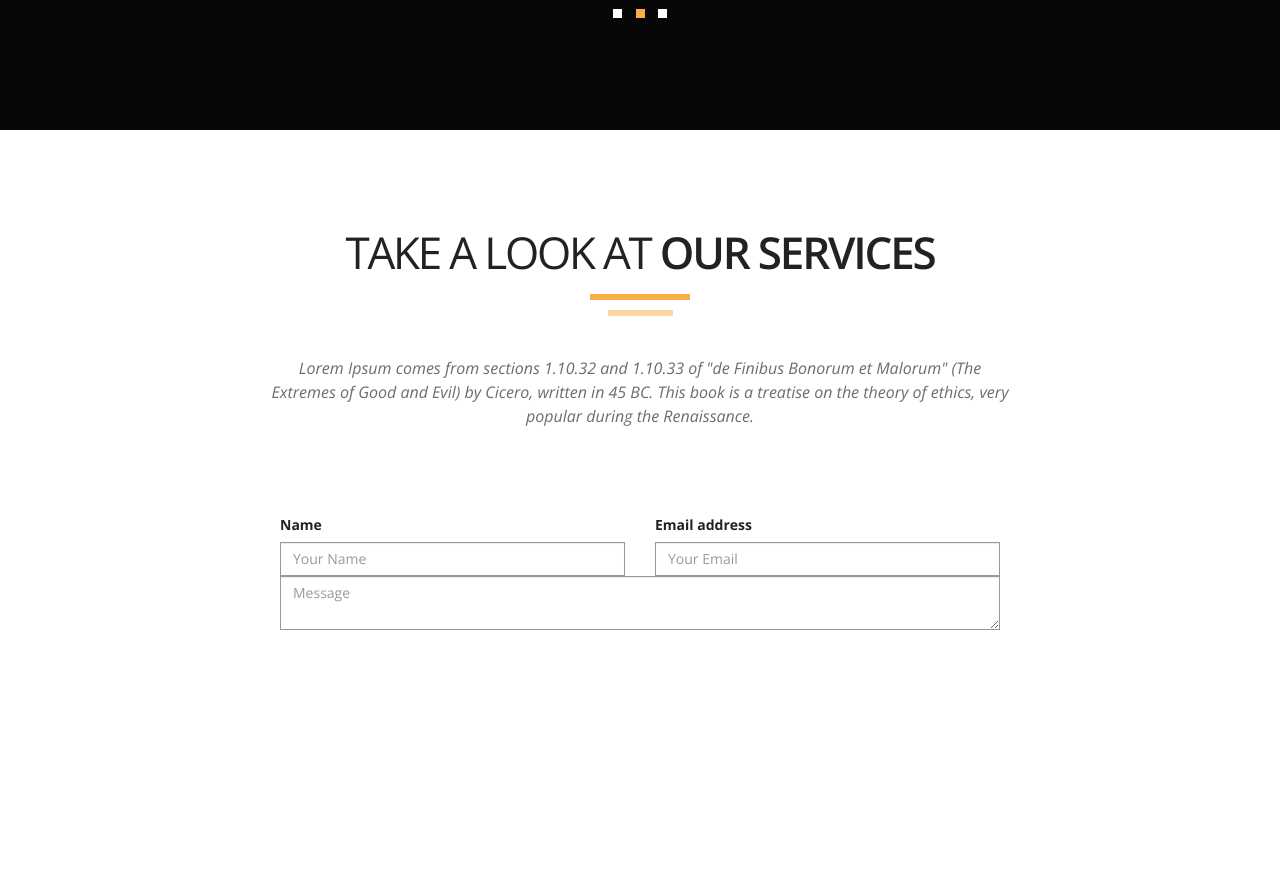
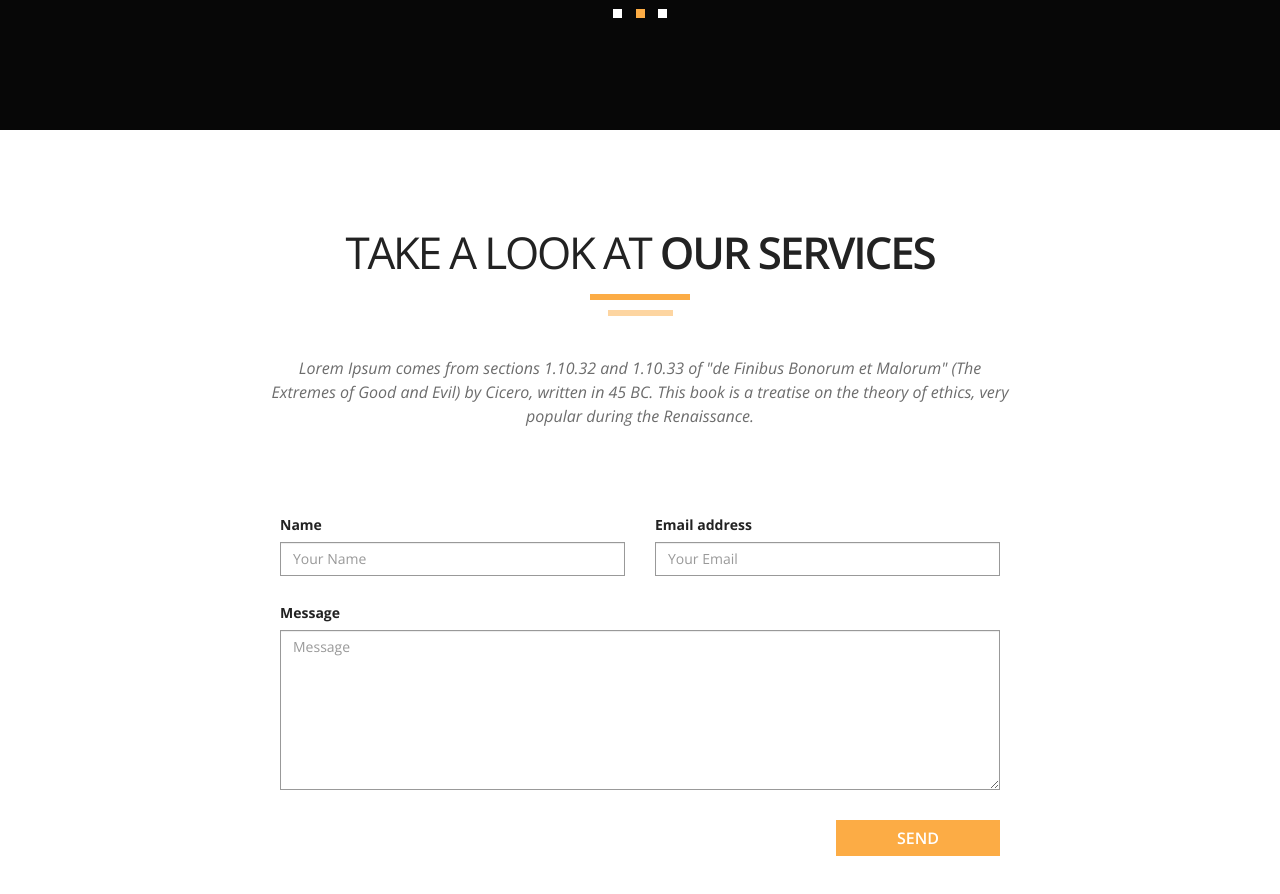
Before and after one commit to Lialichev/spirit8-LP, a website: page app/index.html in a window 1280 px wide. Shown: the part 5140-6034 px from the top of the page. Before the commit the page ends 5855 px from the top, so only its background shows below. Drawn offline with nearby package versions, Linux system fonts and the light colour scheme.

Commit message:
add section contact-us

```diff
--- a/app/css/style.css
+++ b/app/css/style.css
@@ -90,19 +90,37 @@ button {
 }
 
 .btn {
-    padding: 17px 22px;
-    -webkit-border-radius: 3px;
-            border-radius: 3px;
     line-height: 0;
-    font-size: 12px;
     font-weight: 600;
+    text-transform: uppercase;
 }
 
 .btn.btn-default {
+    -webkit-border-radius: 3px;
+            border-radius: 3px;
+    font-size: 12px;
     background-color: #fff;
+    padding: 17px 22px;
     color: #616161;
-    text-transform: uppercase;
     border-color: #7f7f7f;
+}
+
+.btn.btn-default:hover {
+    background-color: #fcac45;
+}
+
+.btn.btn-contact {
+    font-size: 16px;
+    color: #ffffff;
+    padding: 17px 60px;
+    background-color: #fcac45;
+    -webkit-border-radius: 0;
+            border-radius: 0;
+}
+
+.btn.btn-contact:hover {
+    background-color: #999;
+    color: #000;
 }
 
 .line {
@@ -296,10 +314,6 @@ header {
     margin-top: 50px;
 }
 
-.btn:hover {
-    background-color: #fcac45;
-}
-
 .line.min-line {
     width: 65px;
     margin: 10px auto 0;
@@ -477,20 +491,32 @@ header {
     margin: 0 auto;
 }
 
-.contact-us label{
+.contact-us label {
     display: block;
     text-align: left;
     margin-bottom: 10px;
 }
 
-.form-inline .form-control{
+.form-inline .form-control {
     width: 100%;
     -webkit-border-radius: 0;
             border-radius: 0;
     border-color: #999;
 }
 
-.form-control:focus{
+.form-control:focus {
     -webkit-box-shadow: none;
             box-shadow: none;
 }
+
+.contact-us form textarea {
+    min-height: 160px;
+}
+
+.contact-us .textarea-wrap {
+    margin: 30px 0;
+}
+
+.contact-us .form-group button{
+    margin-right: 15px;
+}
--- a/app/index.html
+++ b/app/index.html
@@ -675,14 +675,14 @@
                 </div>
             </div>
     </section>
-    <section class="contact-us default-section text-center black-text">
+    <section class="contact-us default-section black-text">
         <div class="container">
-            <div class="text-title">
+            <div class="text-title text-center ">
                 <p>take a look at <span>our services</span></p>
             </div>
             <div class="line"></div>
             <div class="line min-line"></div>
-            <div class="default-description">
+            <div class="default-description text-center ">
                 <p>Lorem Ipsum comes from sections 1.10.32 and 1.10.33 of "de Finibus Bonorum et Malorum" (The Extremes
                     of Good and Evil) by Cicero, written in 45 BC. This book is a treatise on the theory of ethics, very
                     popular during the Renaissance. </p>
@@ -691,16 +691,20 @@
                 <form class="form-inline">
                     <div class="col-md-8 col-md-offset-2">
                         <div class="form-group col-md-6">
-                            <label for="exampleInputName2">Name</label>
-                            <input type="text" class="form-control" id="exampleInputName2" placeholder="Your Name">
+                            <label for="name">Name</label>
+                            <input type="text" class="form-control" id="name" placeholder="Your Name">
                         </div>
                         <div class="form-group col-md-6">
-                            <label for="exampleInputEmail2">Email address</label>
-                            <input type="email" class="form-control" id="exampleInputEmail2"
+                            <label for="email">Email address</label>
+                            <input type="email" class="form-control" id="email"
                                    placeholder="Your Email">
                         </div>
-                        <div class="form-group col-md-12">
-                            <textarea name="userMessage" class="form-control" placeholder="Message"></textarea>
+                        <div class="textarea-wrap form-group col-md-12">
+                            <label for="message">Message</label>
+                            <textarea name="userMessage" class="form-control" placeholder="Message" id="message"></textarea>
+                        </div>
+                        <div class="form-group pull-right">
+                            <button type="submit" class="btn btn-contact">SEND</button>
                         </div>
                     </div>
                 </form>
--- a/src/css/style.css
+++ b/src/css/style.css
@@ -80,18 +80,35 @@ button {
 }
 
 .btn {
-    padding: 17px 22px;
-    border-radius: 3px;
     line-height: 0;
-    font-size: 12px;
     font-weight: 600;
+    text-transform: uppercase;
 }
 
 .btn.btn-default {
+    border-radius: 3px;
+    font-size: 12px;
     background-color: #fff;
+    padding: 17px 22px;
     color: #616161;
-    text-transform: uppercase;
     border-color: #7f7f7f;
+}
+
+.btn.btn-default:hover {
+    background-color: #fcac45;
+}
+
+.btn.btn-contact {
+    font-size: 16px;
+    color: #ffffff;
+    padding: 17px 60px;
+    background-color: #fcac45;
+    border-radius: 0;
+}
+
+.btn.btn-contact:hover {
+    background-color: #999;
+    color: #000;
 }
 
 .line {
@@ -273,10 +290,6 @@ header {
     margin-top: 50px;
 }
 
-.btn:hover {
-    background-color: #fcac45;
-}
-
 .line.min-line {
     width: 65px;
     margin: 10px auto 0;
@@ -448,18 +461,30 @@ header {
     margin: 0 auto;
 }
 
-.contact-us label{
+.contact-us label {
     display: block;
     text-align: left;
     margin-bottom: 10px;
 }
 
-.form-inline .form-control{
+.form-inline .form-control {
     width: 100%;
     border-radius: 0;
     border-color: #999;
 }
 
-.form-control:focus{
+.form-control:focus {
     box-shadow: none;
 }
+
+.contact-us form textarea {
+    min-height: 160px;
+}
+
+.contact-us .textarea-wrap {
+    margin: 30px 0;
+}
+
+.contact-us .form-group button{
+    margin-right: 15px;
+}
```
